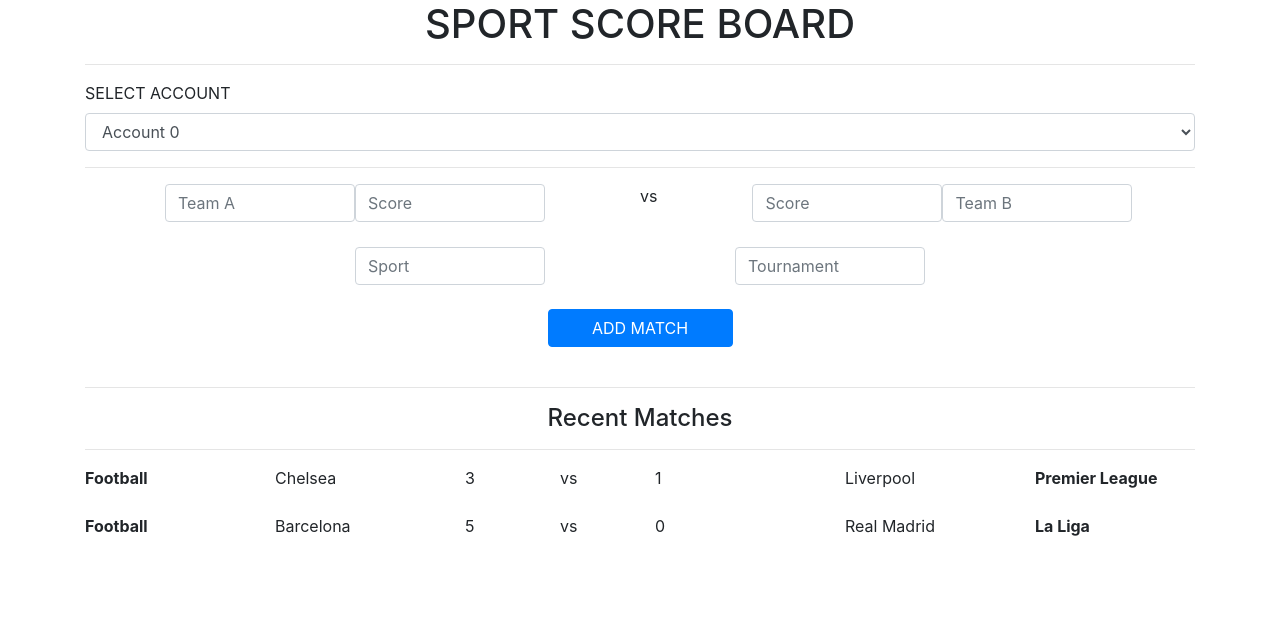
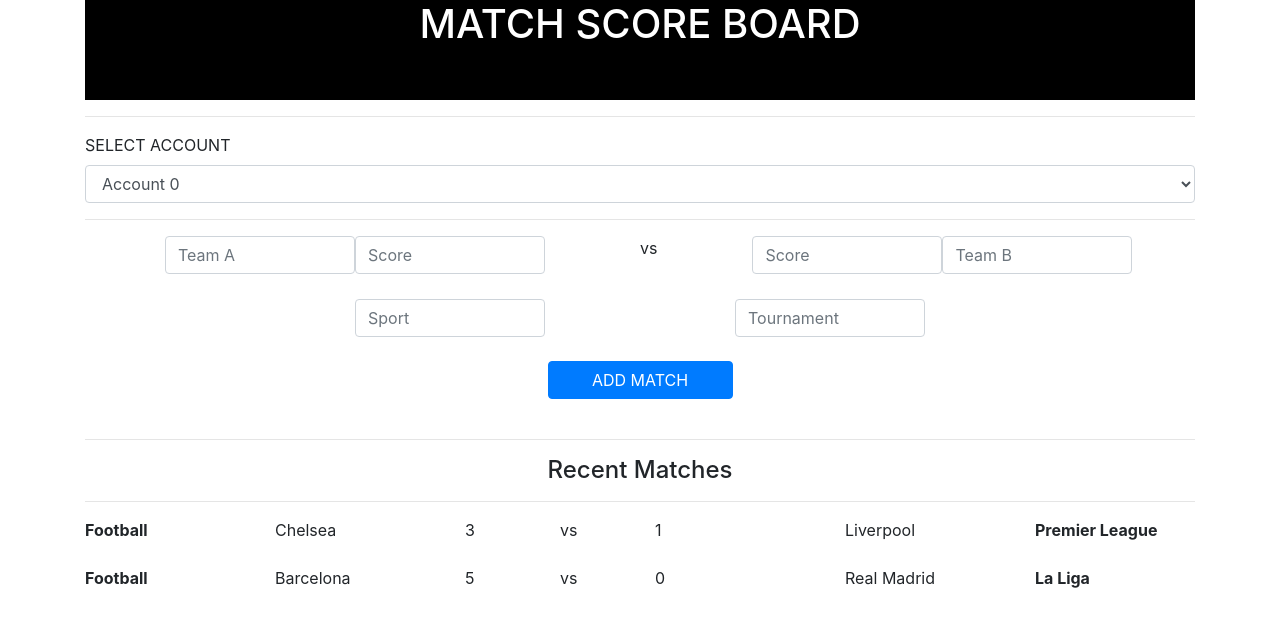
Before and after one commit to IamSadiq/sport-score-board, a plain HTML site: page app/index.html in a window 1280 px wide. Drawn offline with Linux system fonts and the light colour scheme.

Commit message:
modified index.html

```diff
--- a/app/index.html
+++ b/app/index.html
@@ -13,7 +13,10 @@
 
 <body>
     <div class="container">
-        <h1 class="text-center">SPORT SCORE BOARD</h1>
+        <div style="height:100px;background-color: #000;color:#fff;">
+            <h1 class="text-center">MATCH SCORE BOARD</h1>
+        </div>
+
         <hr>
 
         <span class="text-center">
```
